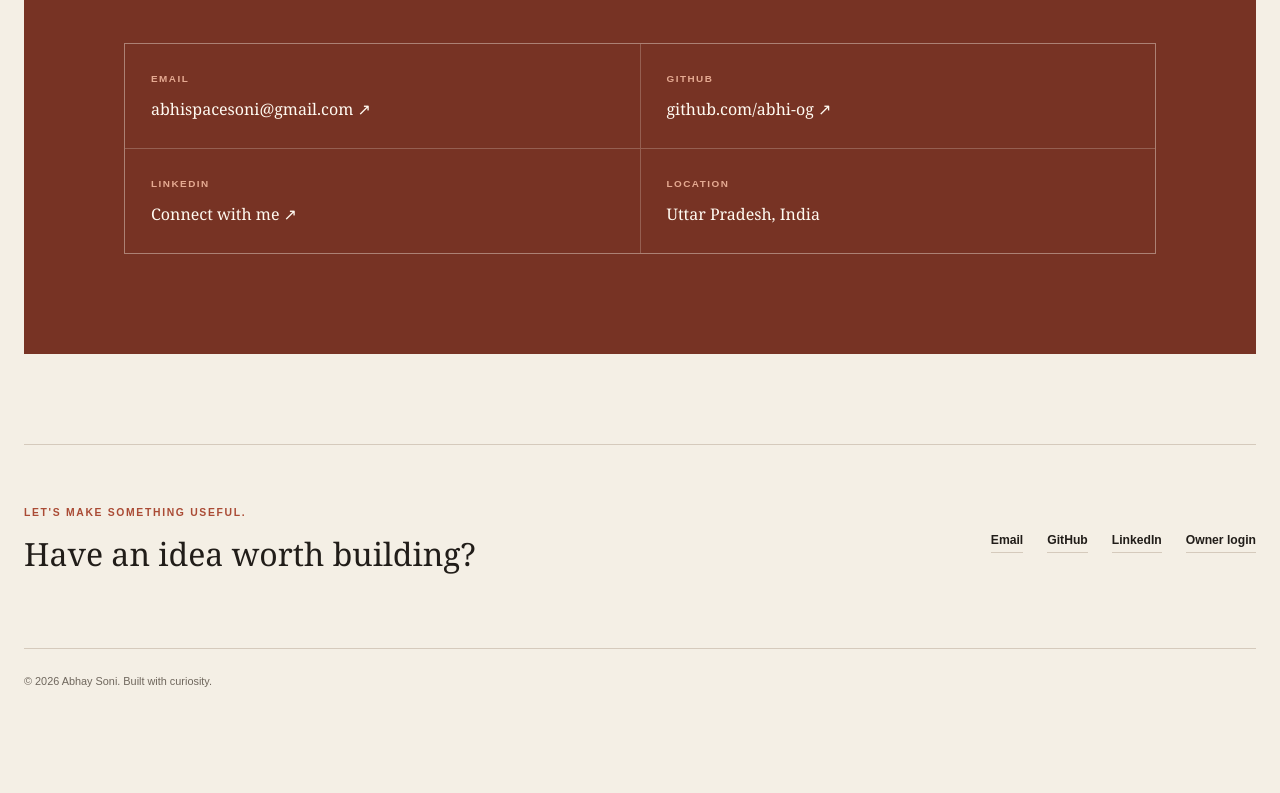
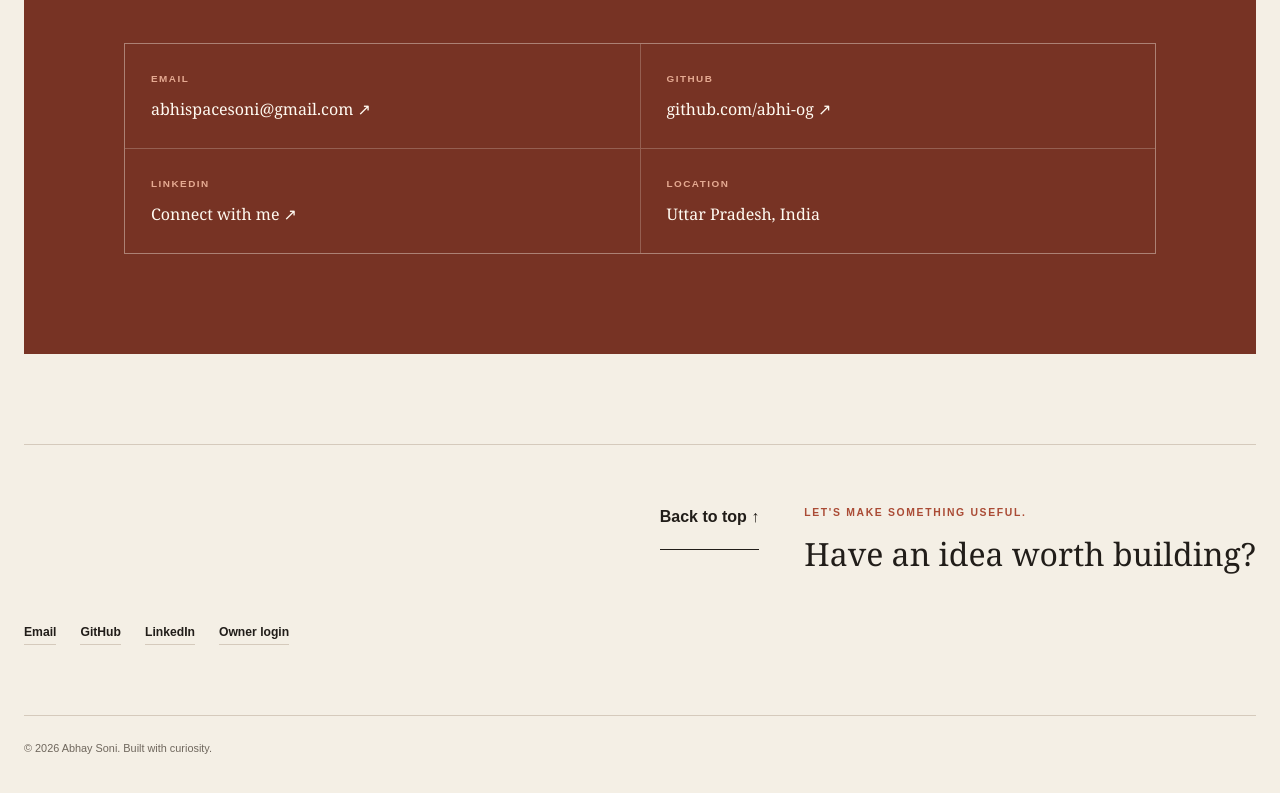
Before and after one commit to abhi-og/abhay-soni-portfolio, a Next.js app in the folder Abhay-Soni-Portfolio-Independent/abhay-soni-portfolio/: page / in a window 1280 px wide. Shown: the part 7112-7905 px from the top of the page. Before the commit the page ends 7843 px from the top, so only its background shows below. Built offline with nearby package versions, Linux system fonts and the light colour scheme.

Commit message:
Update SiteFooter.tsx

```diff
--- a/Abhay-Soni-Portfolio-Independent/abhay-soni-portfolio/app/components/SiteFooter.tsx
+++ b/Abhay-Soni-Portfolio-Independent/abhay-soni-portfolio/app/components/SiteFooter.tsx
@@ -1,6 +1,10 @@
 export function SiteFooter() {
   return (
     <footer className="site-footer">
+       <a href="#" className="back-to-top">
+    Back to top ↑
+  </a>
+
       <div>
         <p className="footer-kicker">Let&apos;s make something useful.</p>
         <p className="footer-title">Have an idea worth building?</p>
```
